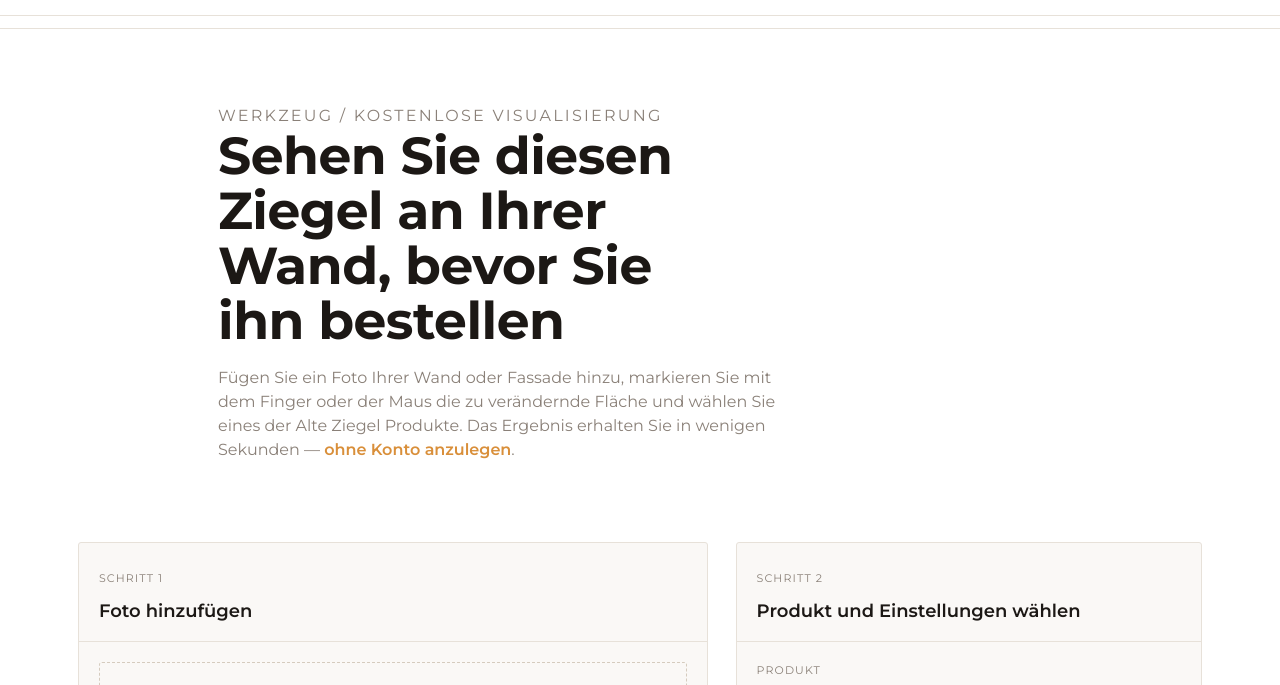
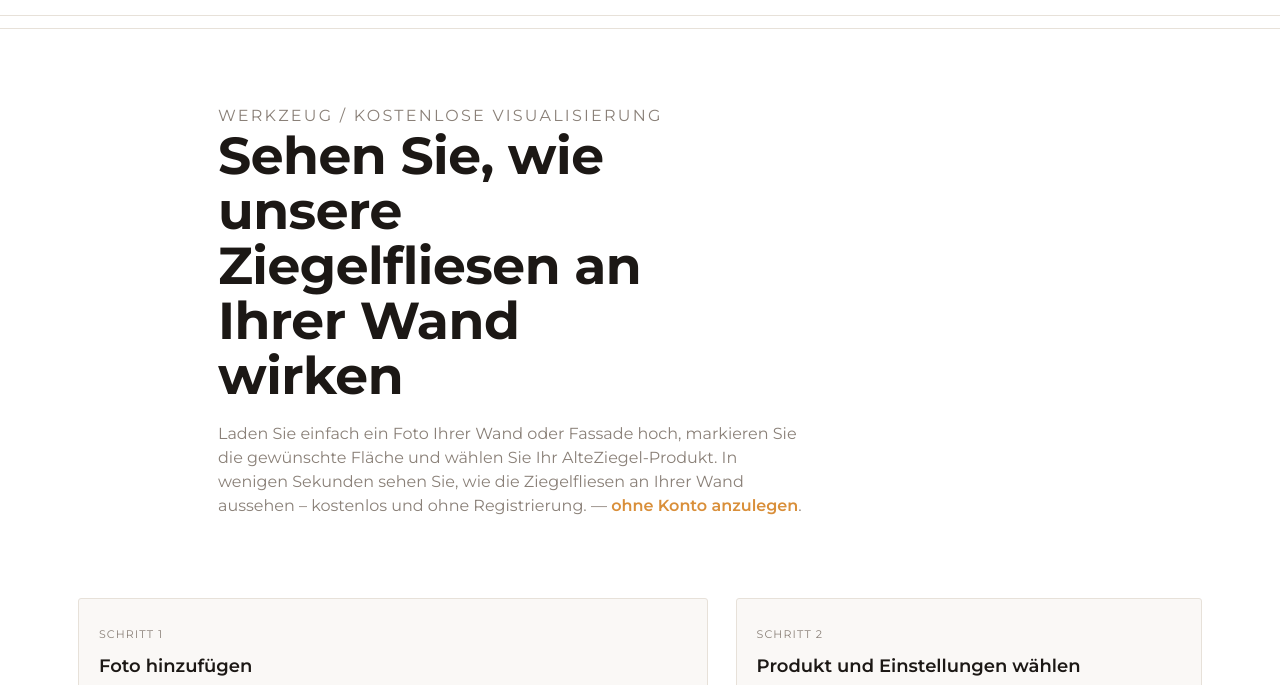
Before and after one commit to marketingstarecegly-rgb/generator1, a website: page index-de.html in a window 1280 px wide. Shown: the part 53-738 px from the top of the page. Drawn offline with Linux system fonts and the light colour scheme.

Commit message:
Update index-de.html

```diff
--- a/index-de.html
+++ b/index-de.html
@@ -365,8 +365,8 @@
 
 <section class="hero">
   <p class="hero-eyebrow">Werkzeug / kostenlose Visualisierung</p>
-  <h1>Sehen Sie diesen Ziegel an Ihrer Wand, bevor Sie ihn bestellen</h1>
-  <p>Fügen Sie ein Foto Ihrer Wand oder Fassade hinzu, markieren Sie mit dem Finger oder der Maus die zu verändernde Fläche und wählen Sie eines der Alte Ziegel Produkte. Das Ergebnis erhalten Sie in wenigen Sekunden — <strong>ohne Konto anzulegen</strong>.</p>
+  <h1>Sehen Sie, wie unsere Ziegelfliesen an Ihrer Wand wirken</h1>
+  <p>Laden Sie einfach ein Foto Ihrer Wand oder Fassade hoch, markieren Sie die gewünschte Fläche und wählen Sie Ihr AlteZiegel-Produkt. In wenigen Sekunden sehen Sie, wie die Ziegelfliesen an Ihrer Wand aussehen – kostenlos und ohne Registrierung. — <strong>ohne Konto anzulegen</strong>.</p>
 </section>
 
 <div class="studio">
```
